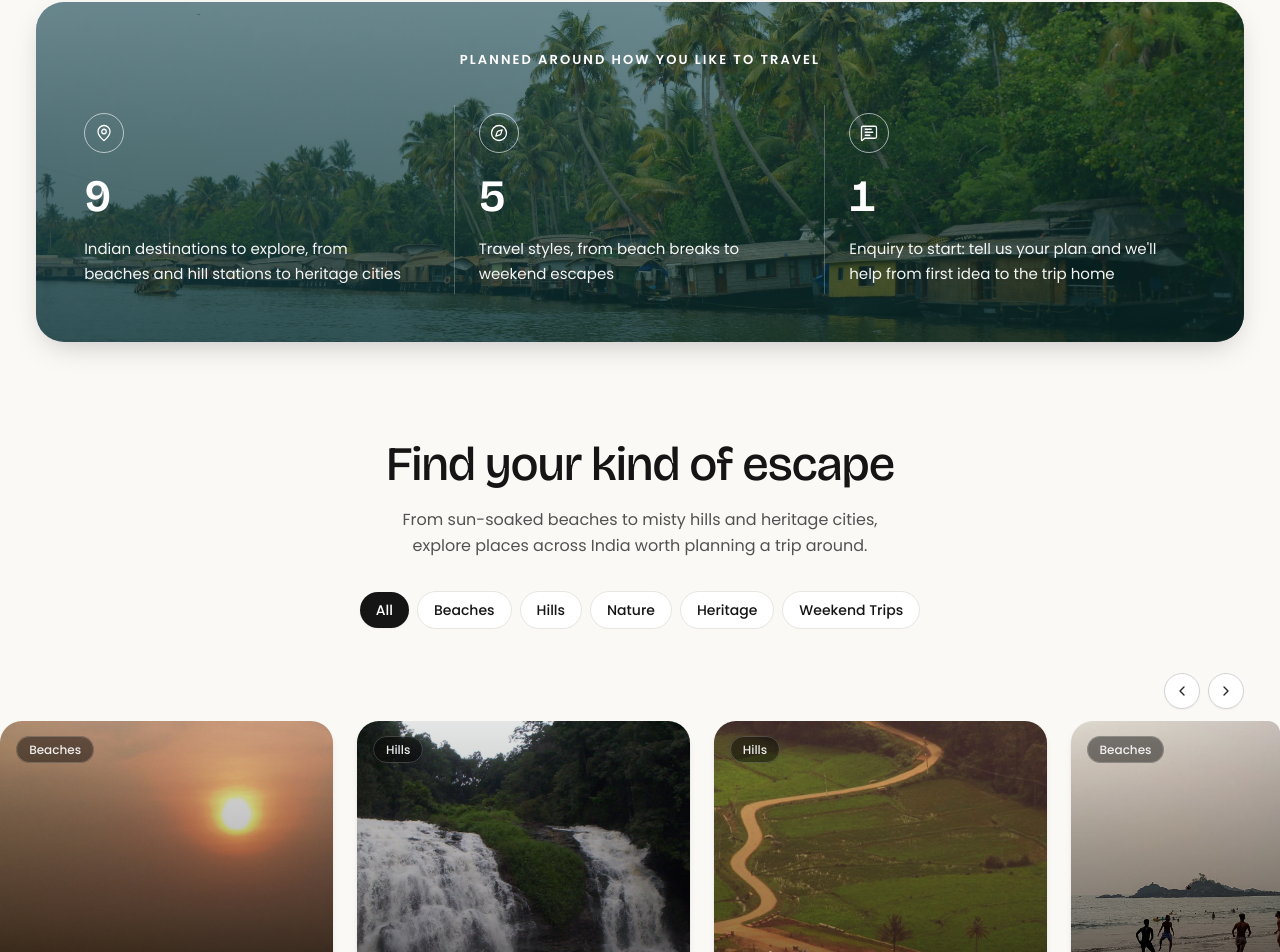
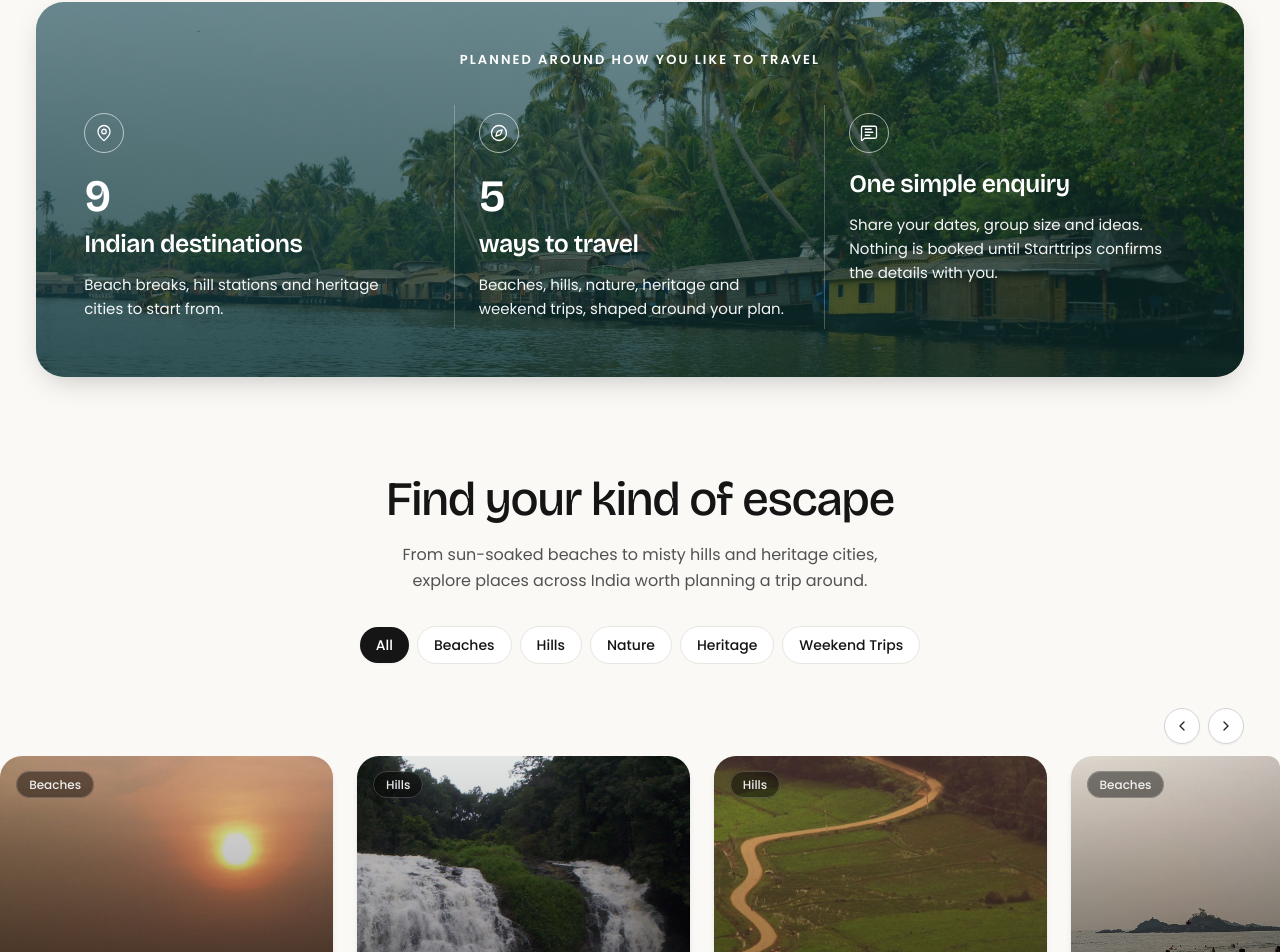
Before and after one commit to hriksinha1/Trip, a React (Vite) app: page / in a window 1280 px wide. Shown: the part 2366-3318 px from the top of the page. Built offline with nearby package versions, Linux system fonts and the light colour scheme.

Commit message:
Polish Starttrips src/data/stats.ts

```diff
--- a/src/data/stats.ts
+++ b/src/data/stats.ts
@@ -2,25 +2,28 @@ import { destinations, destinationCategories } from "./destinations";
 
 export interface StatFact {
   id: string;
-  value: string;
+  value?: string;
+  title: string;
   caption: string;
 }
 
-// Derived from actual code data so they remain verifiably true without inflated marketing claims
+// Only derived data is shown numerically; the third item describes the enquiry flow honestly.
 export const statsFacts: StatFact[] = [
   {
     id: "fact-destinations",
     value: `${destinations.length}`,
-    caption: "Indian destinations to explore, from beaches and hill stations to heritage cities",
+    title: "Indian destinations",
+    caption: "Beach breaks, hill stations and heritage cities to start from.",
   },
   {
     id: "fact-styles",
-    value: `${destinationCategories.filter((c) => c !== "All").length}`,
-    caption: "Travel styles, from beach breaks to weekend escapes",
+    value: `${destinationCategories.filter((category) => category !== "All").length}`,
+    title: "ways to travel",
+    caption: "Beaches, hills, nature, heritage and weekend trips, shaped around your plan.",
   },
   {
     id: "fact-enquiry",
-    value: "1",
-    caption: "Enquiry to start: tell us your plan and we'll help from first idea to the trip home",
+    title: "One simple enquiry",
+    caption: "Share your dates, group size and ideas. Nothing is booked until Starttrips confirms the details with you.",
   },
 ];
```
